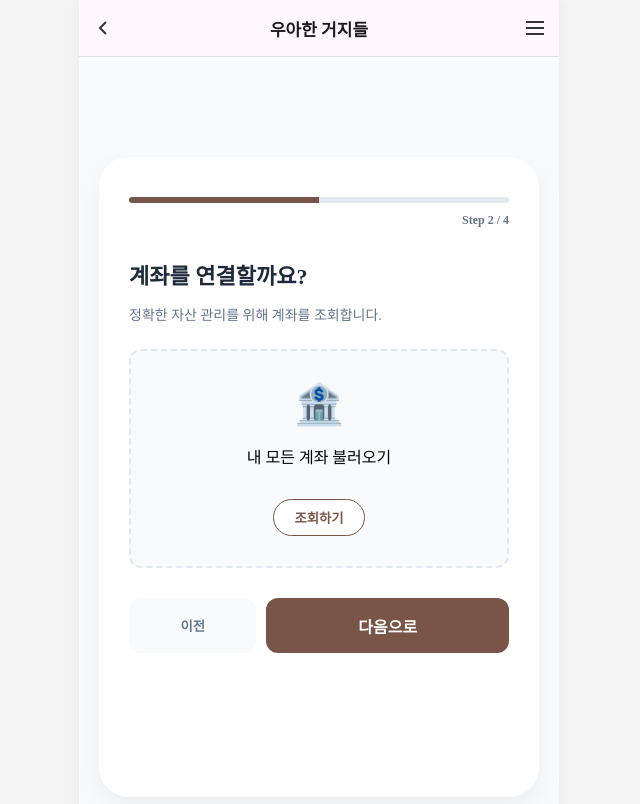
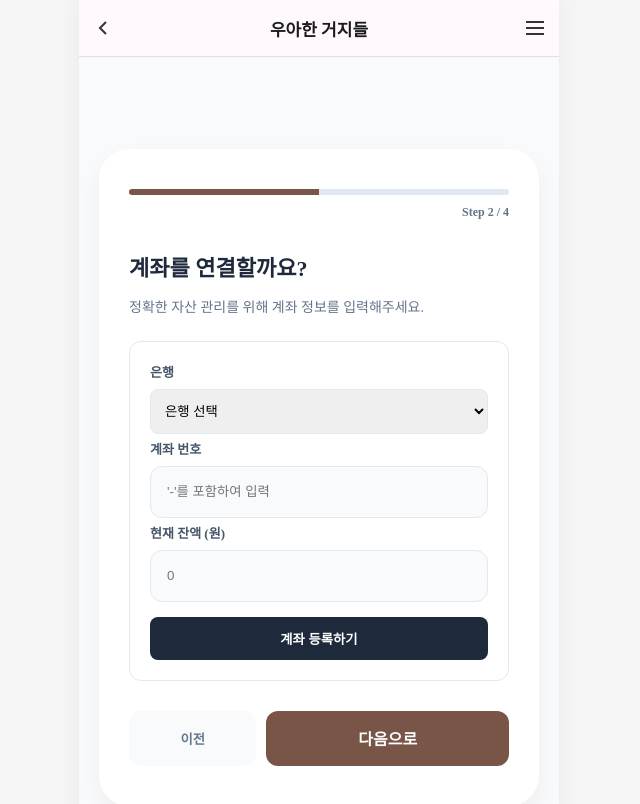
Before and after one commit to KB-Cashfolio/Cashfolio-FE, a Vue app: page /StepperForm in a window 1280 px wide. Both pictures are taken after typing "Sample" into the empty fields and a click on the button "다음으로". Shown: the top 804 px of the page, without its empty margins (321-961 px from the left). Built offline with nearby package versions, Linux system fonts and the light colour scheme; what v-calendar would draw is missing.

Commit message:
feat(add): 계좌 추가 기능
- 계좌 추가 기능

```diff
--- a/src/api/interceptors.js
+++ b/src/api/interceptors.js
@@ -1,5 +1,5 @@
 import api from './index'
-import { API_ERROR_MESSAGES } from '@/utils/ErrorMessage'
+import { API_ERROR_MESSAGES } from '@/utils/errorMessage'
 import { AppError, ERROR_LEVEL } from '@/utils/appError'
 
 api.interceptors.response.use(
--- a/src/api/services.js
+++ b/src/api/services.js
@@ -1,5 +1,5 @@
 import api from './index'
-import { AUTH_MESSAGES } from '@/utils/ErrorMessage'
+import { AUTH_MESSAGES } from '@/utils/errorMessage'
 
 // 유저/계좌 서비스
 export const userService = {
@@ -7,9 +7,11 @@ export const userService = {
   updateUsername: (id, newUsername) => api.patch(`/users/${id}`, { username: newUsername }),
   updateEmail: (id, newEmail) => api.patch(`/users/${id}`, { email: newEmail }),
   updateAccount: (id, data) => api.patch(`/users/${id}`, data),
+  updateUser: (id, data) => api.patch(`/users/${id}`, data),
 }
 
 export const accountService = {
+  createAccount: (accountData) => api.post('/accounts', accountData),
   getAccountsByUserId: (userId) => api.get(`/accounts?user_id=${String(userId)}`),
 }
 
--- a/src/login/register/RegisterStore.js
+++ b/src/login/register/RegisterStore.js
@@ -157,26 +157,21 @@ export const useAuthStore = defineStore('auth', () => {
       validateRegister('password') &&
       validateRegister('passwordConfirm')
 
-    if (!ok) return { success: false }
+    if (!ok) throw new Error('입력값 오류')
 
     isLoading.value = true
 
     try {
-      const result = await authService.register({
+      const userData = await authService.register({
         email: registerForm.email,
         password: registerForm.password,
         phone: registerForm.phone,
       })
 
-      if (result.success) {
-        user.value = result.user
-        localStorage.setItem('user', JSON.stringify(result.user))
-      }
+      user.value = userData
+      localStorage.setItem('user', JSON.stringify(userData))
 
-      return result
-    } catch (err) {
-      handleClientError(err)
-      return { success: false, message: '서버 오류' }
+      return userData
     } finally {
       isLoading.value = false
     }
--- a/src/login/register/RegisterView.vue
+++ b/src/login/register/RegisterView.vue
@@ -108,13 +108,14 @@ const { registerForm, registerErrors, registerShake, isLoading, isRegisterValid
 const { validateRegister, toggleAll, register } = auth
 
 const handleSignup = async () => {
-  const result = await register()
+  try {
+    await register()
 
-  if (result.success) {
     alert('회원가입 성공! 🎉')
     router.push('/StepperForm')
-  } else {
-    alert(result.message || '회원가입 실패')
+  } catch (err) {
+    console.log(err)
+    alert(err.message || '회원가입 실패')
   }
 }
 </script>
--- a/src/login/register/StepperForm.vue
+++ b/src/login/register/StepperForm.vue
@@ -26,17 +26,43 @@
 
         <div v-if="currentStep === 2" class="step-content">
           <h2 class="step-title">계좌를 연결할까요?</h2>
-          <p class="step-desc">정확한 자산 관리를 위해 계좌를 조회합니다.</p>
-          <div class="account-check-box" :class="{ active: formData.isAccountLinked }">
-            <div class="icon">🏦</div>
-            <p>내 모든 계좌 불러오기</p>
-            <button
-              type="button"
-              @click="formData.isAccountLinked = !formData.isAccountLinked"
-              class="link-btn"
-            >
-              {{ formData.isAccountLinked ? '연결 완료' : '조회하기' }}
-            </button>
+          <p class="step-desc">정확한 자산 관리를 위해 계좌 정보를 입력해주세요.</p>
+
+          <div class="account-input-form">
+            <div class="input-group">
+              <label for="bank">은행</label>
+              <select id="bank" v-model="accountForm.bank_id">
+                <option value="">은행 선택</option>
+                <option value="KB">KB국민은행</option>
+                <option value="SH">신한은행</option>
+                <option value="NH">NH농협</option>
+                <option value="KA">카카오뱅크</option>
+              </select>
+            </div>
+
+            <div class="input-group">
+              <label for="accNum">계좌 번호</label>
+              <input
+                type="text"
+                id="accNum"
+                v-model="accountForm.acc_num"
+                placeholder="'-'를 포함하여 입력"
+              />
+            </div>
+
+            <div class="input-group">
+              <label for="balance">현재 잔액 (원)</label>
+              <input type="number" id="balance" v-model="accountForm.balance" placeholder="0" />
+            </div>
+
+            <button type="button" @click="addAccount" class="add-account-btn">계좌 등록하기</button>
+          </div>
+
+          <div v-if="addedAccounts.length > 0" class="added-accounts-list">
+            <div v-for="(acc, index) in addedAccounts" :key="index" class="acc-item">
+              <span>{{ acc.bank_id }} | {{ acc.acc_num }}</span>
+              <strong>{{ acc.balance.toLocaleString() }}원</strong>
+            </div>
           </div>
         </div>
 
@@ -80,13 +106,24 @@
 <script setup>
 import { ref, reactive, computed } from 'vue'
 import { useRouter } from 'vue-router'
-import { authService } from '@/api/services'
+import { userService } from '@/api/services'
 import { useAuthStore } from '@/login/register/RegisterStore'
 import { handleClientError } from '@/utils/errorHandler'
+import { accountService } from '@/api/services'
 
 const router = useRouter()
 const authStore = useAuthStore()
 const currentStep = ref(1)
+
+// 계좌 입력을 위한 임시 폼 데이터
+const accountForm = reactive({
+  bank_id: '',
+  acc_num: '',
+  balance: null,
+})
+
+// 등록된 계좌들을 담을 배열
+const addedAccounts = ref([])
 
 // 🆕 고정된 ID 대신 현재 회원가입/로그인된 유저의 ID를 가져옴
 const userId = computed(() => authStore.user?.id)
@@ -98,6 +135,31 @@ const formData = reactive({
   dailyLimit: null,
 })
 
+// 계좌 추가 함수
+const addAccount = () => {
+  if (!accountForm.bank_id || !accountForm.acc_num || accountForm.balance === null) {
+    alert('계좌 정보를 모두 입력해주세요.')
+    return
+  }
+
+  // 배열에 추가
+  addedAccounts.value.push({
+    user_id: userId.value,
+    ...accountForm,
+  })
+
+  // 총 자산(Step 3)에 자동으로 합산 반영
+  formData.assets += Number(accountForm.balance)
+  formData.isAccountLinked = true
+
+  // 폼 초기화
+  accountForm.bank_id = ''
+  accountForm.acc_num = ''
+  accountForm.balance = null
+
+  alert('계좌가 추가되었습니다.')
+}
+
 const handleNext = async () => {
   if (currentStep.value < 4) {
     currentStep.value++
@@ -108,20 +170,27 @@ const handleNext = async () => {
       router.push('/login')
       return
     }
-    // 2. 최종 데이터 전송
     try {
-      // 서버 데이터 구조에 맞게 매핑
+      // 🔥 1. 서버에 계좌 리스트 전송 (이 부분이 추가/수정됨)
+      if (addedAccounts.value.length > 0) {
+        // 배열에 담긴 계좌들을 하나씩 서버에 post 합니다.
+        const accountPromises = addedAccounts.value.map((acc) => accountService.createAccount(acc))
+        // 모든 계좌 등록이 완료될 때까지 기다림
+        await Promise.all(accountPromises)
+        console.log('모든 계좌 등록 완료')
+      }
+
+      // 2. 유저 정보 업데이트 (닉네임, 한도 등)
       const updateData = {
         username: formData.nickname,
-        daily_limit: formData.dailyLimit, // 🆕 경험치 계산을 위해 추가
-        monthly_limit: formData.dailyLimit * 30, // 일별 한도를 한 달 한도로 변환 (선택)
-        total_income: formData.assets, // 초기 자산을 총 수입으로 잡거나 필드 추가
+        daily_limit: formData.dailyLimit,
+        monthly_limit: formData.dailyLimit * 30,
+        total_income: formData.assets, // 계좌들 잔액의 총합
         beg_level: 1,
         current_exp: 0,
       }
 
-      await authService.updateUserInfo(userId.value, updateData) // Axios 통신
-
+      await userService.updateUser(userId.value, updateData)
       // 🆕 스토어 및 로컬스토리지 최신화 (프로필 페이지 등에서 즉시 반영되도록)
       const updatedUser = { ...authStore.user, ...updateData }
       authStore.user = updatedUser
@@ -245,4 +314,47 @@ const handleNext = async () => {
 .auth-submit-btn:hover {
   background: var(--color-primary-dark);
 }
+
+/* 계좌 입력 폼 스타일 */
+.account-input-form {
+  background: var(--color-bg-light);
+  padding: 20px;
+  border-radius: 12px;
+  border: 1px solid var(--color-border);
+  margin-bottom: 20px;
+}
+
+.add-account-btn {
+  width: 100%;
+  padding: 12px;
+  background: var(--color-text-main);
+  color: white;
+  border: none;
+  border-radius: 8px;
+  font-weight: 600;
+  cursor: pointer;
+  margin-top: 10px;
+}
+
+.added-accounts-list {
+  margin-top: 15px;
+}
+
+.acc-item {
+  display: flex;
+  justify-content: space-between;
+  padding: 10px;
+  background: #f8f9fa;
+  border-bottom: 1px solid #eee;
+  font-size: 14px;
+}
+
+select {
+  width: 100%;
+  height: 45px;
+  padding: 0 10px;
+  border: 1px solid var(--color-border);
+  border-radius: 8px;
+  outline: none;
+}
 </style>
```
